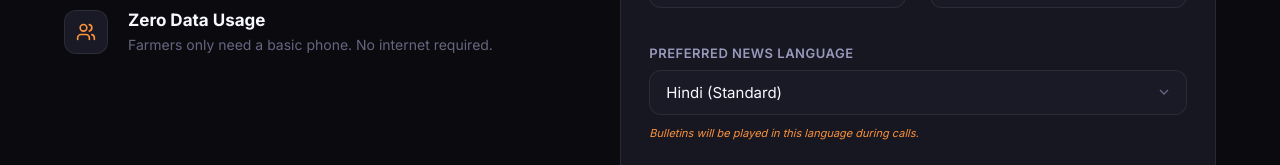
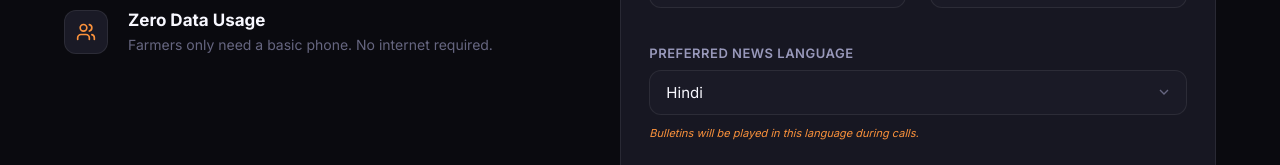
Before and after one commit to 24211a05l8-spec/Graamvani, a React (Vite) app in the folder frontend/: page /register in a window 1280 px wide. Shown: the part 612-777 px from the top of the page. Built offline with nearby package versions, Linux system fonts and the light colour scheme; no server answers.

Commit message:
Refine language options and add state-to-language auto-selection

```diff
--- a/frontend/src/pages/BulletinsPage.jsx
+++ b/frontend/src/pages/BulletinsPage.jsx
@@ -85,7 +85,8 @@ export default function BulletinsPage() {
               <select className="form-select btn-sm">
                 <option>All Languages</option>
                 <option>Hindi</option>
-                <option>Bhojpuri</option>
+                <option>Telugu</option>
+                <option>Kannada</option>
               </select>
             </div>
           </div>
@@ -170,11 +171,9 @@ export default function BulletinsPage() {
                   value={newBulletin.language}
                   onChange={(e) => setNewBulletin({...newBulletin, language: e.target.value})}
                 >
-                  <option>Hindi (Standard)</option>
-                  <option>Bhojpuri</option>
-                  <option>Maithili</option>
-                  <option>Telugu</option>
-                  <option>Kannada</option>
+                  <option value="Hindi">Hindi</option>
+                  <option value="Telugu">Telugu</option>
+                  <option value="Kannada">Kannada</option>
                 </select>
               </div>
               <div className="form-group">
--- a/frontend/src/pages/RegisterPage.jsx
+++ b/frontend/src/pages/RegisterPage.jsx
@@ -41,12 +41,24 @@ export default function RegisterPage() {
           const postOffices = data.PostOffice;
           const first = postOffices[0];
 
-          setFormData(prev => ({
-            ...prev,
-            state: first.State,
-            district: first.District,
-            pincode: pin
-          }));
+          setFormData(prev => {
+            const newState = first.State;
+            let autoLanguage = 'Hindi';
+
+            if (newState === 'Karnataka') {
+              autoLanguage = 'Kannada';
+            } else if (newState === 'Andhra Pradesh' || newState === 'Telangana') {
+              autoLanguage = 'Telugu';
+            }
+
+            return {
+              ...prev,
+              state: newState,
+              district: first.District,
+              pincode: pin,
+              language: autoLanguage
+            };
+          });
 
           setVillages(postOffices.map(po => po.Name));
           setError(null);
@@ -287,9 +299,7 @@ export default function RegisterPage() {
                 name="language" className="form-select" required
                 onChange={handleChange} value={formData.language}
               >
-                <option value="Hindi (Standard)">Hindi (Standard)</option>
-                <option value="Bhojpuri">Bhojpuri</option>
-                <option value="Maithili">Maithili</option>
+                <option value="Hindi">Hindi</option>
                 <option value="Telugu">Telugu</option>
                 <option value="Kannada">Kannada</option>
               </select>
```
